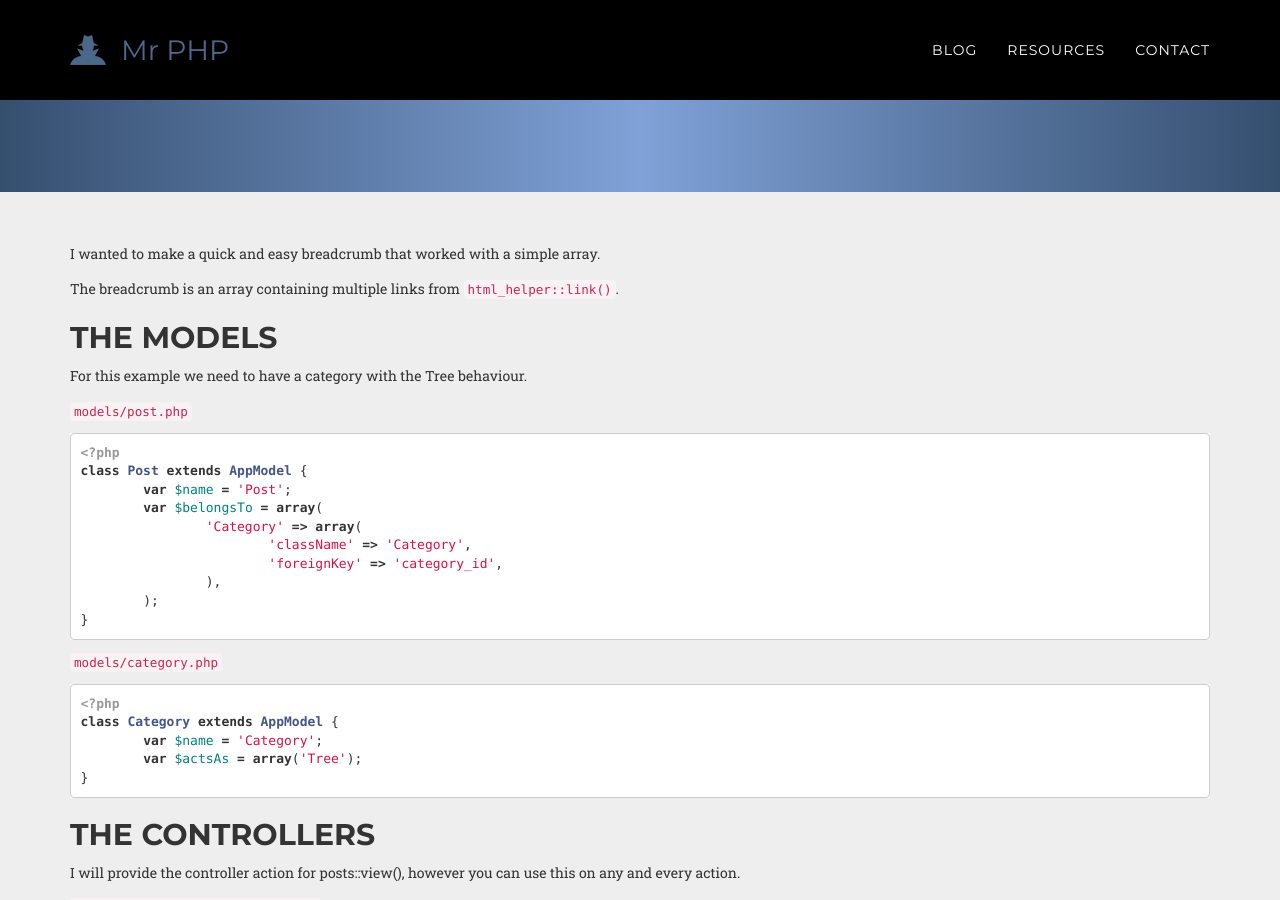
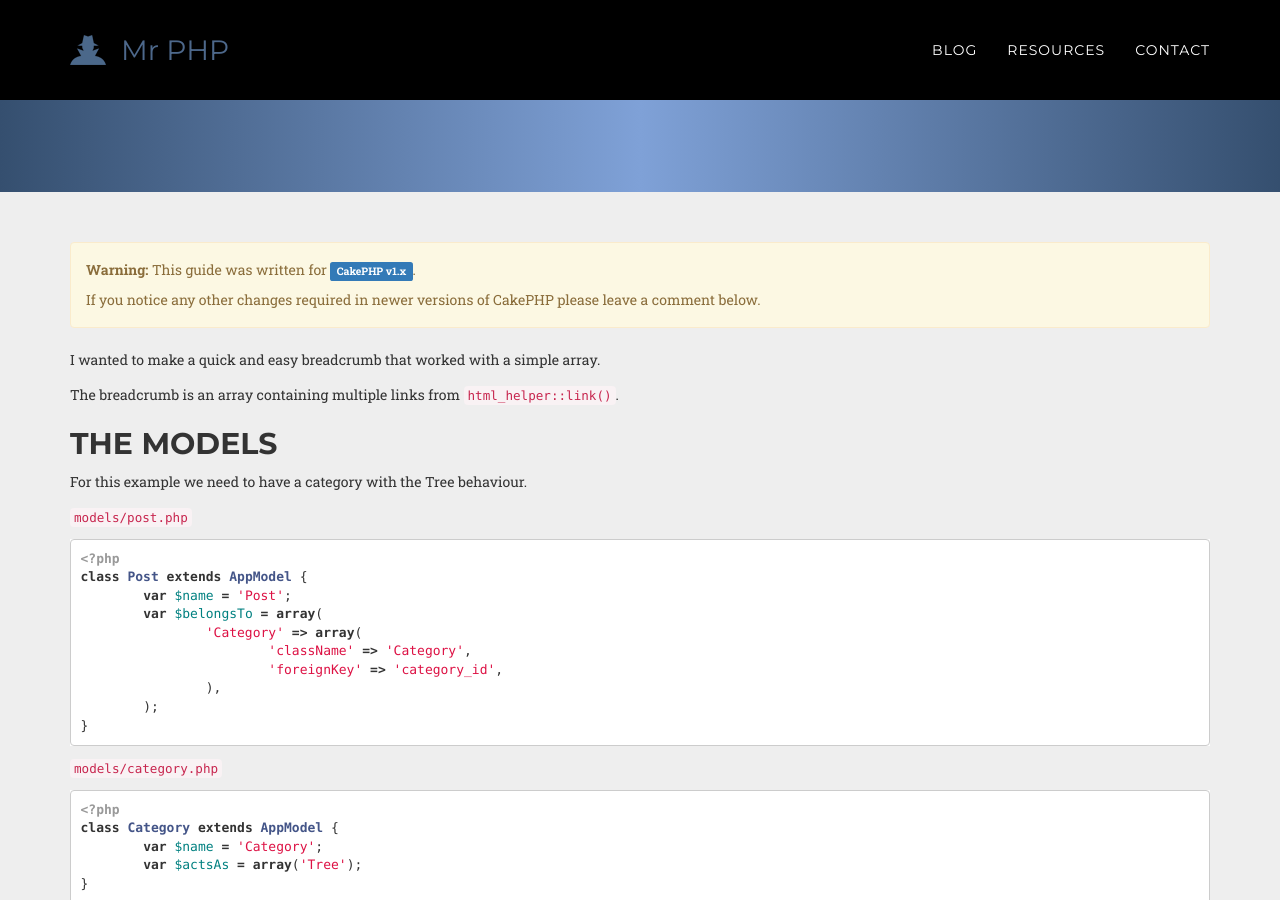
Before and after one commit to mr-php/mr-php.github.io, a Jekyll site: the page built from _posts/2008-10-04-page-breadcrumb-links-in-cakephp.md, in a window 1280 px wide and 900 px high, scrolled down 341 px. Built offline with Jekyll 4.4.1, drawn with Linux system fonts in a browser that asks for light colours; nearby versions of some CDN libraries; some web fonts are replaced; Markdown is read by kramdown in place of the engine named in the settings; comment, search, counter and statistics services are not loaded.

Commit message:
Update 2008-10-04-page-breadcrumb-links-in-cakephp.md

```diff
--- a/_posts/2008-10-04-page-breadcrumb-links-in-cakephp.md
+++ b/_posts/2008-10-04-page-breadcrumb-links-in-cakephp.md
@@ -8,6 +9,12 @@ redirect_from:
 - /code/page-breadcrumb-links-in-cakephp/
 - /code/code-category/cakephp/cakephp-1-2/page-breadcrumb-links-cakephp/
 ---
+
+<div class="alert alert-warning" role="alert">
+	<p><strong>Warning:</strong> This guide was written for <span class="label label-primary">CakePHP v1.x</span>.</p>
+	<p>If you notice any other changes required in newer versions of CakePHP please leave a comment below.</p>
+</div>
+
 I wanted to make a quick and easy breadcrumb that worked with a simple array.
 
 The breadcrumb is an array containing multiple links from `html_helper::link()`.
```
Also changed, not shown: other parts of _posts/2008-10-04-page-breadcrumb-links-in-cakephp.md (+1 -0 lines).
